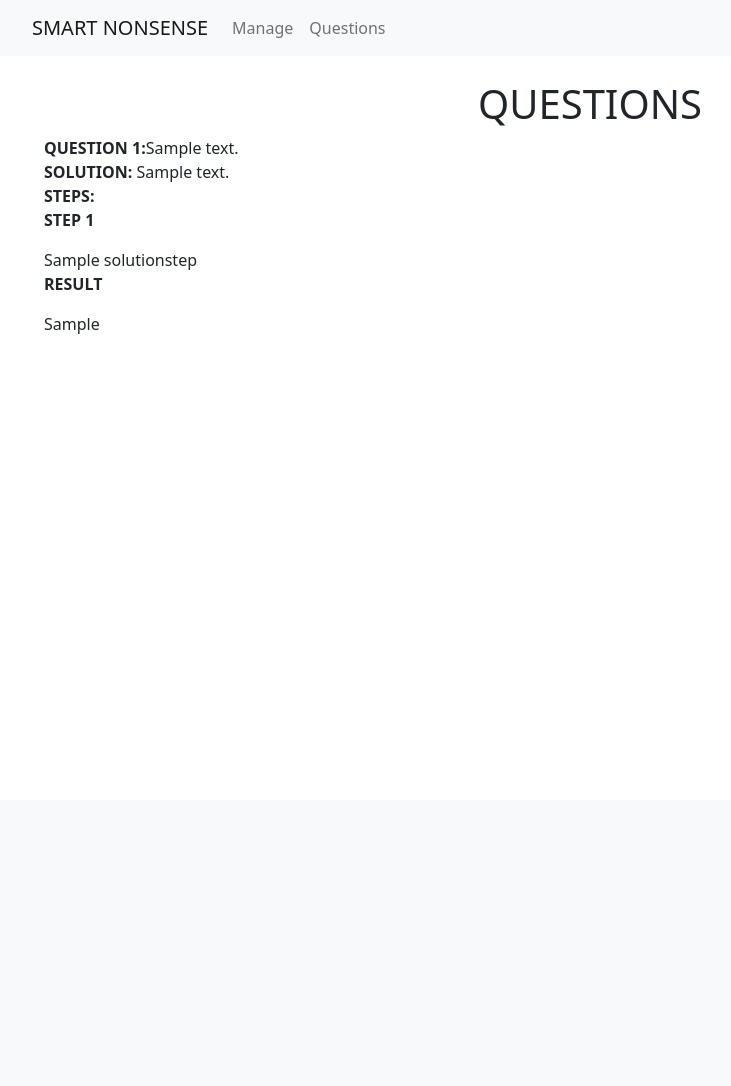
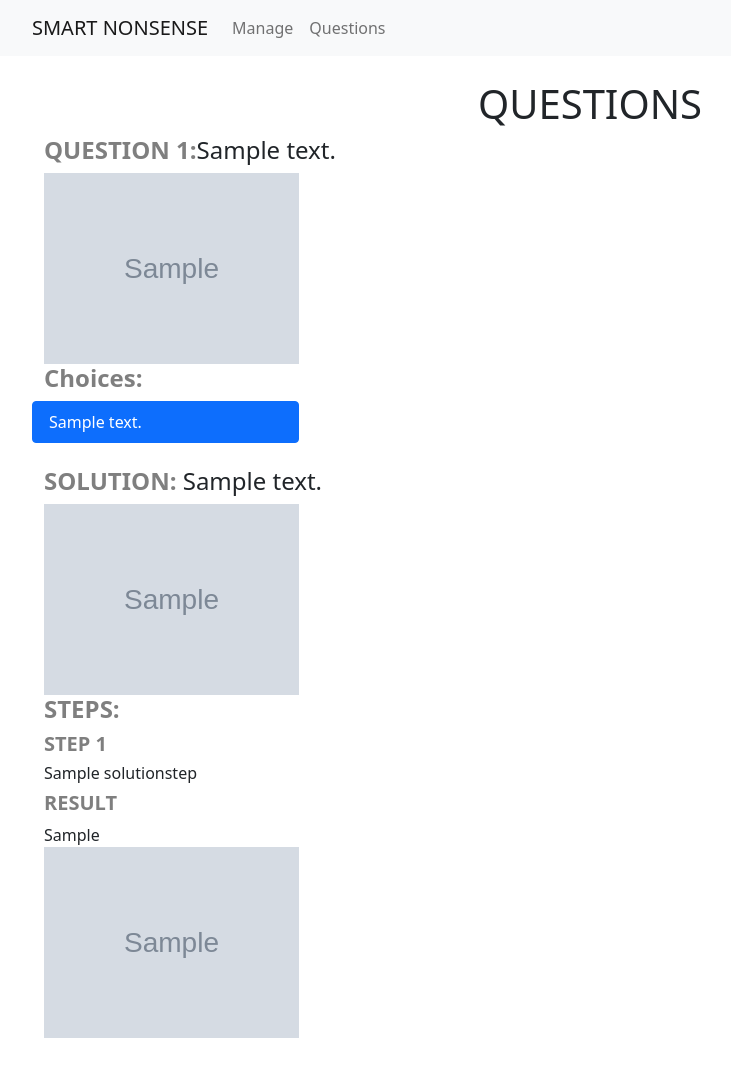
Before and after one commit to cxrxixs/game-backend, a Django app: page /questions in a window 1280 px wide. Shown: the whole page, without its empty margins (50-781 px from the left). Before the commit the page ends 334 px from the top, so only its background shows below. Run offline with Django 4.2, Linux system fonts and the light colour scheme; tables that the repository leaves empty hold one stand-in row (values such as "Sample post"); grey boxes marked "Sample" are stand-in pictures.

Commit message:
Add choices with indicator for the correct answer

```diff
--- a/smartnonsense/models.py
+++ b/smartnonsense/models.py
@@ -41,6 +41,7 @@ class Solution(models.Model):
     updated_at = models.DateTimeField(auto_now=True)
     question = models.OneToOneField(Question, related_name="solution", on_delete=models.CASCADE)
     content = models.TextField()  # Solution content
+    image_url = models.URLField(blank=True, null=True)  # Optional image URL for the solution
 
     def __str__(self):
         return f"Solution for: {strip_tags(self.question.text)[:50]}"
--- a/smartnonsense/templates/questions.html
+++ b/smartnonsense/templates/questions.html
@@ -10,27 +10,83 @@
         <div class="row">
             <div class="col">
                 {% for question in questions %}
-                    <div>
-                        <strong>QUESTION {{ forloop.counter }}:</strong>{{ question.text |safe }}
+                    <div class="row mb-5">
+                        <div class="col">
+                            <!-- question -->
+                            <div class="row">
+                                <div class="col">
+                                    <div class="row">
+                                        <h4>
+                                            <span class="fw-bold text-black-50">QUESTION {{ forloop.counter }}:</span>{{ question.text |safe }}
+                                        </h4>
                                     </div>
-                    <div>
-                        <strong>SOLUTION:</strong> {{ question.solution.content | safe }}
+                                    {% if question.image_url %}
+                                        <div class="row">
+                                            <div class="col-3">
+                                                <img class="img-fluid" src="{{ question.image_url }}" alt="question image" />
                                             </div>
-                    <div>
-                        <strong>STEPS:</strong>
                                         </div>
+                                    {% endif %}
+                                </div>
+                            </div>
+                            <!-- end question -->
+                            <div class="row">
+                                <div class="col-3">
+                                    <h4 class="fw-bold text-black-50">Choices:</h4>
+                                    <div class="row">
+                                        {% for answer in question.options.all %}
+                                            <ul class="list-group">
+                                                {% if answer.is_correct %}
+                                                    <li class="list-group-item active">
+                                                        <span class="">{{ answer.text }}</span>
+                                                    </li>
+                                                {% else %}
+                                                    <li class="list-group-item">{{ answer.text }}</li>
+                                                {% endif %}
+                                            </ul>
+                                        {% endfor %}
+                                    </div>
+                                </div>
+                            </div>
+                            <!-- solution -->
+                            <div class="row mt-4">
+                                <div class="col">
+                                    <h4>
+                                        <span class="fw-bold text-black-50">SOLUTION:</span> {{ question.solution.content | safe }}
+                                    </h4>
+                                    {% if question.solution.image_url %}
+                                        <div class="row">
+                                            <div class="col-3">
+                                                <img class="img-fluid"
+                                                     alt="solution image"
+                                                     src="{{ question.solution.image_url }}" />
+                                            </div>
+                                        </div>
+                                    {% endif %}
+                                    <h4>
+                                        <span class="fw-bold text-black-50">STEPS:</span>
+                                    </h4>
                                     {% for step in question.solution.steps.all %}
-                        <p>
-                            <strong>STEP {{ forloop.counter }}</strong>
-                        </p>
-                        <div>{{ step.title | safe }}</div>
-                        <div>
-                            <p>
-                                <strong>RESULT</strong>
-                            </p>
+                                        <h5>
+                                            <span class="fw-bold text-black-50">STEP {{ forloop.counter }}</span>
+                                        </h5>
+                                        <h6>{{ step.title | safe }}</h6>
+                                        <h5>
+                                            <span class="fw-bold text-black-50">RESULT</span>
+                                        </h5>
                                         {{ step.result | safe }}
+                                        {% if step.image_url %}
+                                            <div class="row">
+                                                <div class="col-3">
+                                                    <img class="img-fluid" alt="" src="{{ step.image_url }}" />
                                                 </div>
+                                            </div>
+                                        {% endif %}
                                     {% endfor %}
+                                </div>
+                            </div>
+                        </div>
+                    </div>
                 {% endfor %}
             </div>
         </div>
```
Lines whose indentation alone changed are shown as unchanged.
